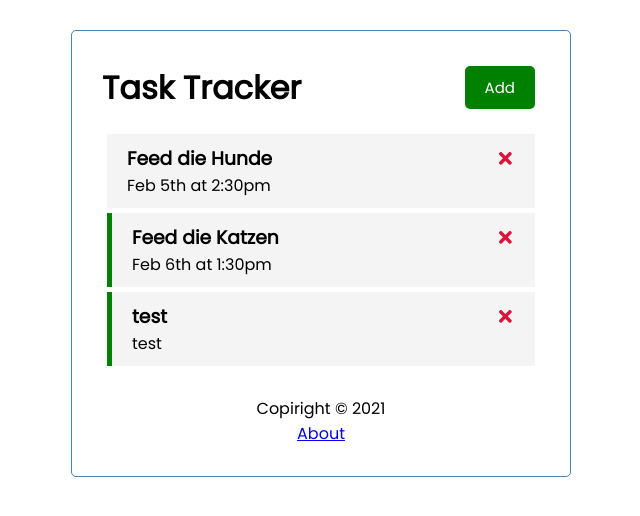
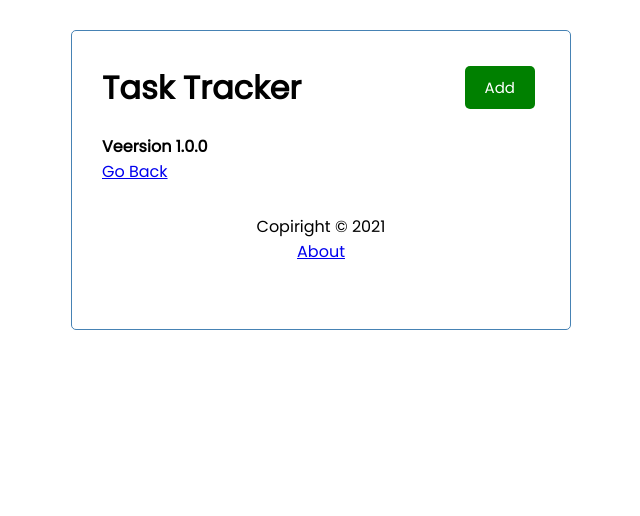
Before and after one commit to mi4en/react-task-tracker, a React (Create React App) app: page /about in a window 1280 px wide. Shown: the top 516 px of the page, without its empty margins (319-959 px from the left). Built offline with nearby package versions, Linux system fonts and the light colour scheme; data requests are answered from the project's data file.

Commit message:
add about; add react router;

```diff
--- a/src/App.js
+++ b/src/App.js
@@ -1,8 +1,10 @@
 import { useState, useEffect } from 'react';
+import { BrowserRouter as Router, Route } from 'react-router-dom';
 import Header from './components/Header';
 import Footer from './components/Footer';
 import Tasks from './components/Tasks';
 import AddTask from './components/AddTask';
+import About from './components/About';
 
 function App() {
 	const [showAddTask, setShowAddTask] = useState(false);
@@ -78,9 +80,15 @@
 	};
 
 	return (
+		<Router>
 			<div className="container">
 				<Header onAdd={() => setShowAddTask(!showAddTask)} showAdd={showAddTask} />
 
+				<Route
+					path="/"
+					exact
+					render={(props) => (
+						<>
 							{showAddTask && <AddTask onAdd={addTask} />}
 
 							{tasks.length > 0 ? (
@@ -88,9 +96,15 @@
 							) : (
 								'There are no active tasks:)'
 							)}
+						</>
+					)}
+				/>
+
+				<Route path="/about" component={About} />
 
 				<Footer />
 			</div>
+		</Router>
 	);
 }
 
--- /dev/null
+++ b/src/components/About.jsx
@@ -0,0 +1,12 @@
+import { Link } from 'react-router-dom';
+
+const About = () => {
+	return (
+		<div>
+			<h4>Veersion 1.0.0</h4>
+			<Link to="/">Go Back</Link>
+		</div>
+	);
+};
+
+export default About;
--- a/src/components/Footer.jsx
+++ b/src/components/Footer.jsx
@@ -1,8 +1,10 @@
+import { Link } from 'react-router-dom';
+
 const Footer = () => {
 	return (
 		<footer>
 			<p>Copiright &copy; 2021</p>
-			<a href="/about">About</a>
+			<Link to="/about">About</Link>
 		</footer>
 	);
 };
```
Also changed, not shown: 1 other file (tests, documents, lock files or other folders). Lines whose indentation alone changed are shown as unchanged.
